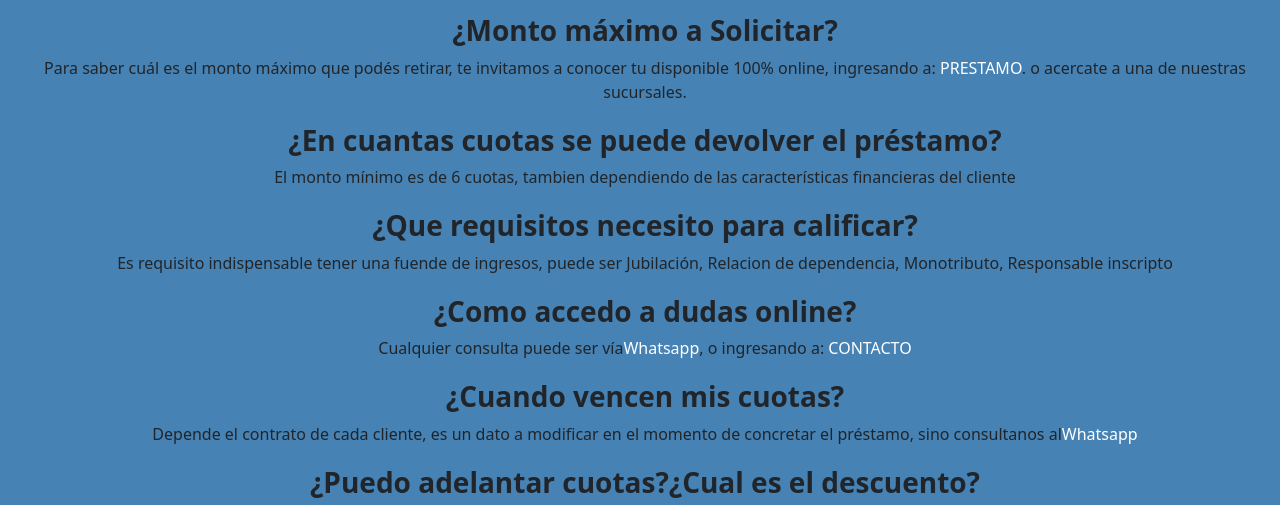
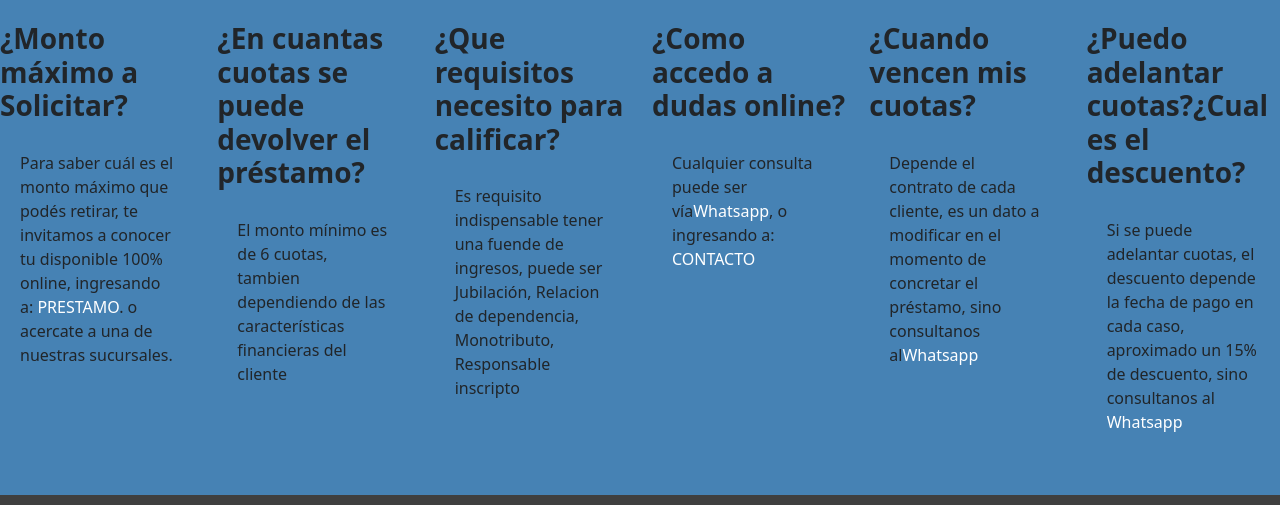
Before and after one commit to ADRIELGUISANDEZ/prestamos, a plain HTML site: page pages/preguntas.html in a window 1280 px wide. Shown: the part 286-791 px from the top of the page. Drawn offline with nearby package versions, Linux system fonts and the light colour scheme.

Commit message:
segundo commit

```diff
--- a/estilos/estilos.css
+++ b/estilos/estilos.css
@@ -164,7 +164,9 @@ iframe {
     text-align: center;
     margin-left: 10px;
 }
-
+p{
+    padding: 20px;
+}
 .somos{
     text-align: justify;
     display: flex;
--- a/pages/preguntas.html
+++ b/pages/preguntas.html
@@ -32,23 +32,37 @@
     <main>
       <form action="./enviar-formulario.html" method="get">
         <h1>Preguntas Frecuentes</h1>
-        <section class="consultas">
+        <div class="conteiner">
+          <div class="row">
+          <div class="col">
           <h3>¿Monto máximo a Solicitar?</h3>
             <p>Para saber cuál es el monto máximo que podés retirar, te invitamos a conocer tu disponible 100% online, ingresando a:
             <a href="../pages/prestamos.html">PRESTAMO</a>. o acercate a una de nuestras sucursales.</p>
+          </div>
+          <div class="col">
           <h3>¿En cuantas cuotas se puede devolver el préstamo?</h3>
             <p>El monto mínimo es de 6 cuotas, tambien dependiendo de las características financieras del cliente</p>
+          </div>
+          <div class="col">
           <h3>¿Que requisitos necesito para calificar?</h3>
             <p>Es requisito indispensable tener una fuende de ingresos, puede ser Jubilación, Relacion de dependencia, Monotributo, Responsable
             inscripto</p>
+          </div>
+          <div class="col">
           <h3>¿Como accedo a dudas online?</h3>
             <p>Cualquier consulta puede ser vía<a href="https://wa.me/543564415853" target="_blank">Whatsapp</a>, o
             ingresando a: <a href="../pages/contacto.html">CONTACTO</a></p>
+          </div>
+          <div class="col">
           <h3>¿Cuando vencen mis cuotas?</h3>
             <p>Depende el contrato de cada cliente, es un dato a modificar en el momento de concretar el préstamo, sino consultanos al<a href="https://wa.me/543564415853" target="_blank">Whatsapp</a></p>
+          </div>
+          <div class="col">
           <h3>¿Puedo adelantar cuotas?¿Cual es el descuento?</h3>
             <p>Si se puede adelantar cuotas, el descuento depende la fecha de pago en cada caso, aproximado un 15% de descuento, sino consultanos al <a href="https://wa.me/543564415853" target="_blank">Whatsapp</a></p>
-        </section>
+          </div>
+          </div>
+        </div>
       </form>
     </main>
     <footer>
```
